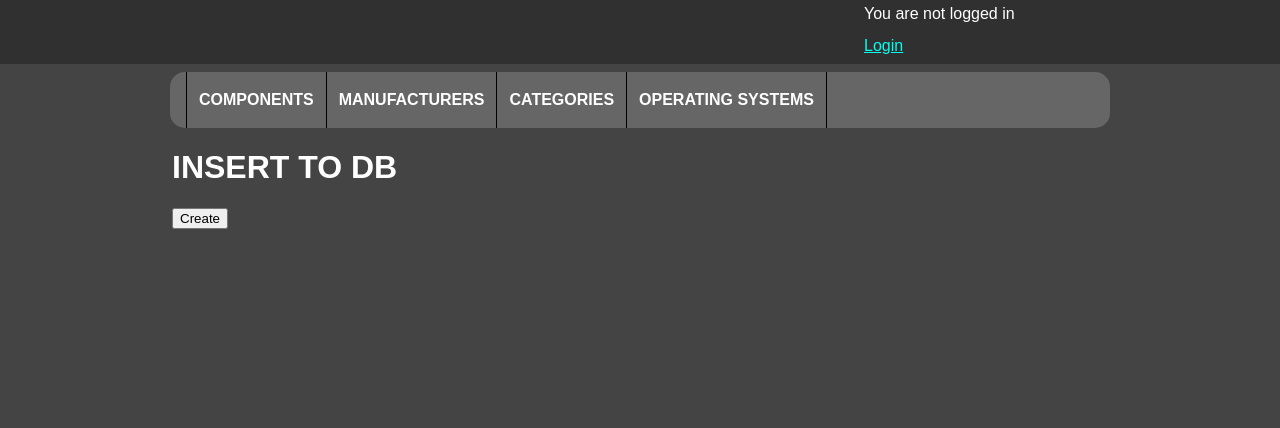
After one commit to jponf/PCnstein, a Django app: template PCnsteinapp/templates/create.html in a window 1280 px wide. The commit adds this page. Shown: the top 428 px of the page. Run offline with Django 3.2, Linux system fonts and the light colour scheme; the template is opened without the code that fills it: most values are stand-ins (such as "Sample title", 1, 10 or a date in 2020).

Commit message:
Added a base of DB inserting with a test template. 	modified:   PCnstein/urls.py 	modified:   PCnsteinapp/templates/components.html 	new file:   PCnsteinapp/templates/create.html 	modified:   PCnsteinapp/templates/manufacturers.html 	modified:   PCnsteinapp/views.py

```diff
--- a/PCnstein/urls.py
+++ b/PCnstein/urls.py
@@ -2,7 +2,8 @@ from django.conf.urls import patterns, include, url
 
 from PCnsteinapp.views import MainPageView, ComponentsView, ComponentView, \
                         ManufacturersView, ManufacturerView, CategoriesView, \
-                        CategoryView, OperatingSystemsView, OperatingSystemView
+                        CategoryView, OperatingSystemsView, OperatingSystemView, \
+                        ManufacturerCreateView, ComponentCreateView
 
 from PCnsteinapp.globdata import API_MANUFACTURERS, API_COMPONENTS, \
                             API_CATEGORIES, API_OS
@@ -41,4 +42,7 @@ urlpatterns = patterns('',
 
     url(r'^%s/$' % API_OS, OperatingSystemsView.as_view()),
     url(r'^%s/(?P<name>[\w\s]+)/$' % API_OS, OperatingSystemView.as_view()),
+
+    url(r'^%s/$' % 'create_manufacturer', ManufacturerCreateView.as_view()),
+    url(r'^%s/$' % 'create_component', ComponentCreateView.as_view())
 )
--- a/PCnsteinapp/templates/components.html
+++ b/PCnsteinapp/templates/components.html
@@ -48,4 +48,9 @@
 	</table>
 	{% endif %}
 
+	{% if user.username %}
+	<br>
+	<a href='../create_component'> CREATE COMPONENT</a>
+	{% endif %}
+
 {% endblock %}
--- /dev/null
+++ b/PCnsteinapp/templates/create.html
@@ -0,0 +1,14 @@
+{% extends "base.html" %}
+{% block content %}
+<h1>INSERT TO DB</h1>
+
+
+<form method="post" action="">
+	{{ form.as_p }}
+	<input type="submit" value="Create">
+	{% csrf_token %}
+</form>
+
+
+
+{% endblock %}
--- a/PCnsteinapp/templates/manufacturers.html
+++ b/PCnsteinapp/templates/manufacturers.html
@@ -31,4 +31,9 @@
 	</table>
 	{% endif %}
 
+	{% if user.username %}
+	<br>
+	<a href='../create_manufacturer'> CREATE MANUFACTURER</a>
+	{% endif %}
+
 {% endblock %}
```
Also changed, not shown: PCnsteinapp/views.py (+18 -0 lines).
